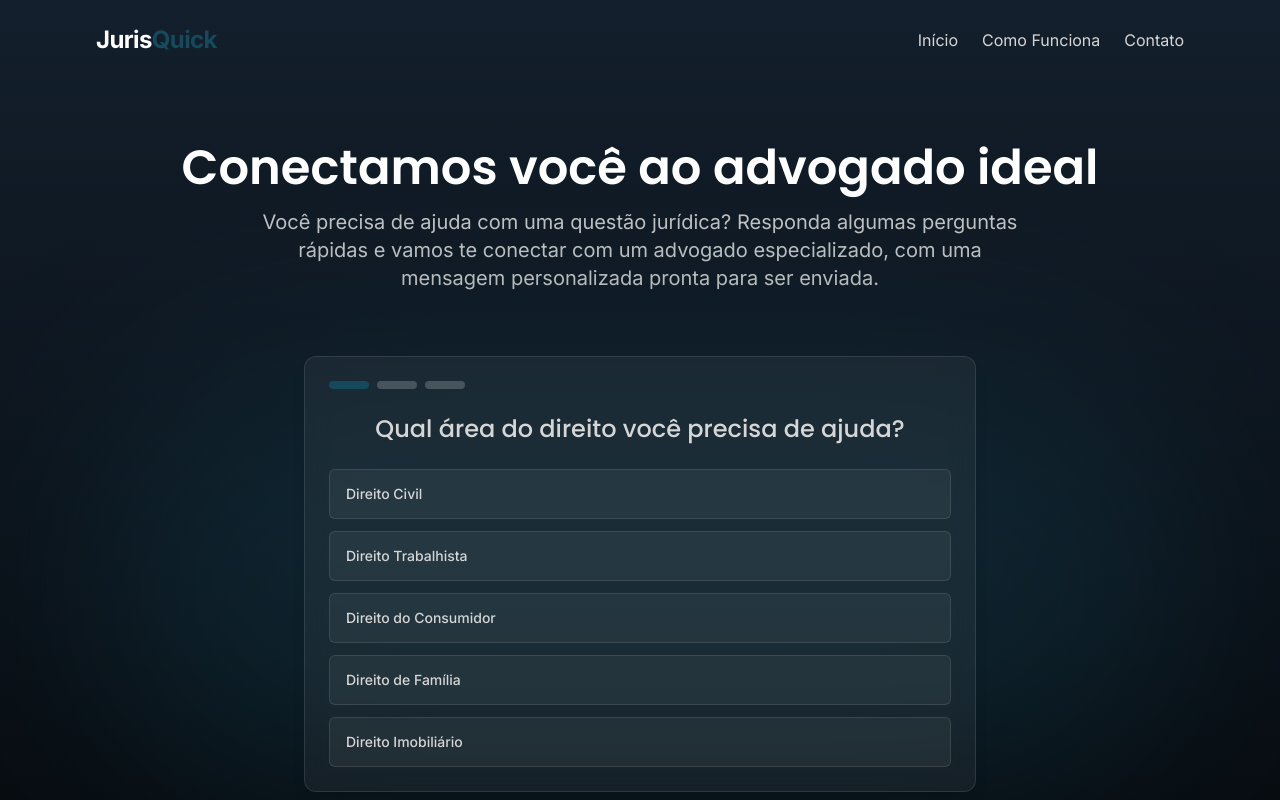
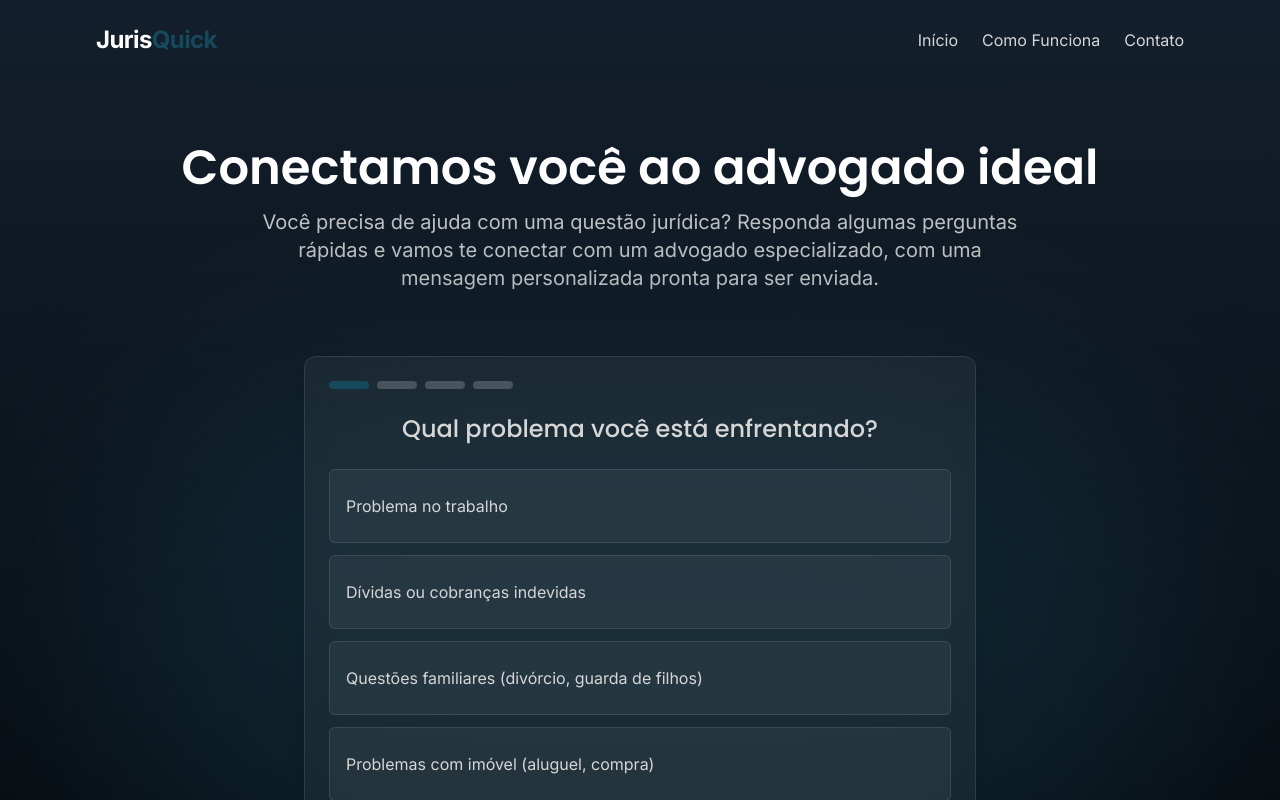
Before and after one commit to Moredy/advogou, a React (Vite) app: page / in a window 1280 px wide. Shown: the top 800 px of the page. Built offline with nearby package versions, Linux system fonts and the light colour scheme.

Commit message:
feat: Add dynamic question tagging
Implement dynamic tagging of technical questions based on user responses.

```diff
--- a/src/components/OnboardingForm.tsx
+++ b/src/components/OnboardingForm.tsx
@@ -7,19 +7,65 @@ import ResultMessage from './ResultMessage';
 const OnboardingForm: React.FC = () => {
   const [currentStep, setCurrentStep] = useState(0);
   const [selections, setSelections] = useState<Record<string, string>>({});
+  const [technicalArea, setTechnicalArea] = useState('');
 
-  // Definição dos passos
+  // Definição dos passos com perguntas mais acessíveis
   const steps = [
     {
-      id: 'area',
-      question: 'Qual área do direito você precisa de ajuda?',
+      id: 'problema',
+      question: 'Qual problema você está enfrentando?',
       options: [
-        { id: 'civil', label: 'Direito Civil', value: 'civil' },
-        { id: 'trabalhista', label: 'Direito Trabalhista', value: 'trabalhista' },
-        { id: 'consumidor', label: 'Direito do Consumidor', value: 'consumidor' },
-        { id: 'familia', label: 'Direito de Família', value: 'familia' },
-        { id: 'imobiliario', label: 'Direito Imobiliário', value: 'imobiliario' }
+        { id: 'trabalho', label: 'Problema no trabalho', value: 'trabalho', technicalArea: 'trabalhista' },
+        { id: 'divida', label: 'Dívidas ou cobranças indevidas', value: 'divida', technicalArea: 'consumidor' },
+        { id: 'familia', label: 'Questões familiares (divórcio, guarda de filhos)', value: 'familia', technicalArea: 'familia' },
+        { id: 'imovel', label: 'Problemas com imóvel (aluguel, compra)', value: 'imovel', technicalArea: 'imobiliario' },
+        { id: 'acidente', label: 'Acidente ou dano sofrido', value: 'acidente', technicalArea: 'civil' }
       ]
+    },
+    {
+      id: 'detalhe',
+      question: 'Pode nos dar mais detalhes?',
+      getDynamicOptions: (selections: Record<string, string>) => {
+        switch(selections.problema) {
+          case 'trabalho':
+            return [
+              { id: 'demissao', label: 'Fui demitido injustamente', value: 'demissao' },
+              { id: 'salario', label: 'Não recebi salário ou benefícios', value: 'salario' },
+              { id: 'assedio', label: 'Sofri assédio no trabalho', value: 'assedio' },
+              { id: 'outro_trab', label: 'Outro problema trabalhista', value: 'outro_trab' }
+            ];
+          case 'divida':
+            return [
+              { id: 'cobranca', label: 'Cobrança de dívida que não fiz', value: 'cobranca' },
+              { id: 'nome_sujo', label: 'Meu nome está no SPC/Serasa injustamente', value: 'nome_sujo' },
+              { id: 'produto', label: 'Comprei um produto com defeito', value: 'produto' },
+              { id: 'outro_cons', label: 'Outro problema de consumo', value: 'outro_cons' }
+            ];
+          case 'familia':
+            return [
+              { id: 'divorcio', label: 'Preciso de divórcio', value: 'divorcio' },
+              { id: 'pensao', label: 'Questões de pensão alimentícia', value: 'pensao' },
+              { id: 'guarda', label: 'Disputa pela guarda dos filhos', value: 'guarda' },
+              { id: 'outro_fam', label: 'Outra questão familiar', value: 'outro_fam' }
+            ];
+          case 'imovel':
+            return [
+              { id: 'aluguel', label: 'Problemas com contrato de aluguel', value: 'aluguel' },
+              { id: 'condominio', label: 'Conflitos de condomínio', value: 'condominio' },
+              { id: 'compra', label: 'Problemas na compra/venda de imóvel', value: 'compra' },
+              { id: 'outro_imob', label: 'Outro problema imobiliário', value: 'outro_imob' }
+            ];
+          case 'acidente':
+            return [
+              { id: 'transito', label: 'Acidente de trânsito', value: 'transito' },
+              { id: 'medico', label: 'Erro médico', value: 'medico' },
+              { id: 'queda', label: 'Queda ou acidente em estabelecimento', value: 'queda' },
+              { id: 'outro_acid', label: 'Outro tipo de acidente/dano', value: 'outro_acid' }
+            ];
+          default:
+            return [{ id: 'outro', label: 'Outro problema', value: 'outro' }];
+        }
+      }
     },
     {
       id: 'urgencia',
@@ -44,10 +90,16 @@ const OnboardingForm: React.FC = () => {
   const handleSelectOption = (option: Option) => {
     const step = steps[currentStep];
 
+    // Armazenar seleção do usuário
     setSelections(prev => ({
       ...prev,
       [step.id]: option.value
     }));
+
+    // Se for o primeiro passo, armazenar a área técnica correspondente
+    if (step.id === 'problema' && 'technicalArea' in option) {
+      setTechnicalArea(option.technicalArea as string);
+    }
 
     if (currentStep < steps.length - 1) {
       setCurrentStep(prev => prev + 1);
@@ -57,13 +109,48 @@ const OnboardingForm: React.FC = () => {
   };
 
   const getAreaName = (): string => {
-    const areaValue = selections.area;
-    const areaOption = steps[0].options.find(opt => opt.value === areaValue);
-    return areaOption?.label || 'Direito';
+    // Mapeamento das áreas técnicas para nomes amigáveis
+    const areaNames: Record<string, string> = {
+      'trabalhista': 'Direito Trabalhista',
+      'consumidor': 'Direito do Consumidor',
+      'familia': 'Direito de Família',
+      'imobiliario': 'Direito Imobiliário',
+      'civil': 'Direito Civil'
+    };
+
+    return areaNames[technicalArea] || 'Direito';
+  };
+
+  const getProblemDescription = (): string => {
+    // Obter descrição do problema baseado nas seleções
+    const problema = selections.problema;
+    const detalhe = selections.detalhe;
+
+    let descricao = '';
+
+    // Mapeamento de problemas para descrições mais detalhadas
+    const problemaDescricoes: Record<string, string> = {
+      'trabalho': 'um problema trabalhista',
+      'divida': 'uma questão relacionada a dívidas ou consumo',
+      'familia': 'uma questão familiar',
+      'imovel': 'um problema imobiliário',
+      'acidente': 'um acidente ou dano sofrido'
+    };
+
+    descricao = problemaDescricoes[problema] || 'uma questão jurídica';
+
+    // Adicionar detalhes específicos se disponíveis
+    if (detalhe) {
+      // Poderíamos adicionar mais detalhes específicos aqui se necessário
+      descricao += ` (${detalhe})`;
+    }
+
+    return descricao;
   };
 
   const generateMessage = (): string => {
     const area = getAreaName();
+    const problemDesc = getProblemDescription();
     const urgencia = selections.urgencia === 'alta'
       ? 'muito urgente'
       : selections.urgencia === 'media'
@@ -77,7 +164,7 @@ const OnboardingForm: React.FC = () => {
 
     return `Olá, encontrei seu contato pelo JurisQuick.
 
-Estou precisando de ajuda com um caso de ${area}.
+Estou com ${problemDesc}.
 A situação é ${urgencia} para mim.
 Prefiro ser contatado por ${contato}.
 
@@ -89,6 +176,7 @@ Obrigado.`;
   const handleRestart = () => {
     setCurrentStep(0);
     setSelections({});
+    setTechnicalArea('');
   };
 
   return (
@@ -119,15 +207,45 @@ Obrigado.`;
         )}
       </div>
 
-      {steps.map((step, index) => (
-        <QuestionStep
-          key={step.id}
-          question={step.question}
-          options={step.options}
-          onSelectOption={handleSelectOption}
-          isActive={index === currentStep}
-        />
-      ))}
+      {currentStep < steps.length && (
+        <div className="animate-fade-in step-transition">
+          <h3 className="text-xl md:text-2xl font-medium mb-6 text-center">
+            {steps[currentStep].question}
+          </h3>
+
+          <div className="space-y-3">
+            {/* Renderizar opções estáticas ou dinâmicas conforme o passo */}
+            {steps[currentStep].options ? (
+              steps[currentStep].options.map((option) => (
+                <button
+                  key={option.id}
+                  className="w-full text-left justify-start py-6 px-4 bg-white bg-opacity-5 hover:bg-opacity-10 border border-white border-opacity-10 text-juris-text rounded-md transition-all"
+                  onClick={() => handleSelectOption(option)}
+                >
+                  {option.label}
+                </button>
+              ))
+            ) : steps[currentStep].getDynamicOptions ? (
+              steps[currentStep].getDynamicOptions(selections).map((option) => (
+                <button
+                  key={option.id}
+                  className="w-full text-left justify-start py-6 px-4 bg-white bg-opacity-5 hover:bg-opacity-10 border border-white border-opacity-10 text-juris-text rounded-md transition-all"
+                  onClick={() => handleSelectOption(option)}
+                >
+                  {option.label}
+                </button>
+              ))
+            ) : null}
+          </div>
+
+          {/* Mostrar área técnica para debug (remover em produção) */}
+          {technicalArea && currentStep > 0 && (
+            <div className="mt-4 text-xs text-juris-text text-opacity-50">
+              <span className="opacity-50">Área técnica identificada:</span> {getAreaName()}
+            </div>
+          )}
+        </div>
+      )}
 
       {currentStep === steps.length && (
         <ResultMessage
--- a/src/components/QuestionStep.tsx
+++ b/src/components/QuestionStep.tsx
@@ -1,11 +1,11 @@
 
 import React from 'react';
-import { Button } from '@/components/ui/button';
 
 export interface Option {
   id: string;
   label: string;
   value: string;
+  technicalArea?: string;
 }
 
 interface QuestionStepProps {
@@ -28,14 +28,13 @@ const QuestionStep: React.FC<QuestionStepProps> = ({
       <h3 className="text-xl md:text-2xl font-medium mb-6 text-center">{question}</h3>
       <div className="space-y-3">
         {options.map((option) => (
-          <Button
+          <button
             key={option.id}
-            variant="outline"
-            className="w-full text-left justify-start py-6 bg-white bg-opacity-5 hover:bg-opacity-10 border-white border-opacity-10 text-juris-text"
+            className="w-full text-left justify-start py-6 px-4 bg-white bg-opacity-5 hover:bg-opacity-10 border border-white border-opacity-10 text-juris-text rounded-md transition-all"
             onClick={() => onSelectOption(option)}
           >
             {option.label}
-          </Button>
+          </button>
         ))}
       </div>
     </div>
```
